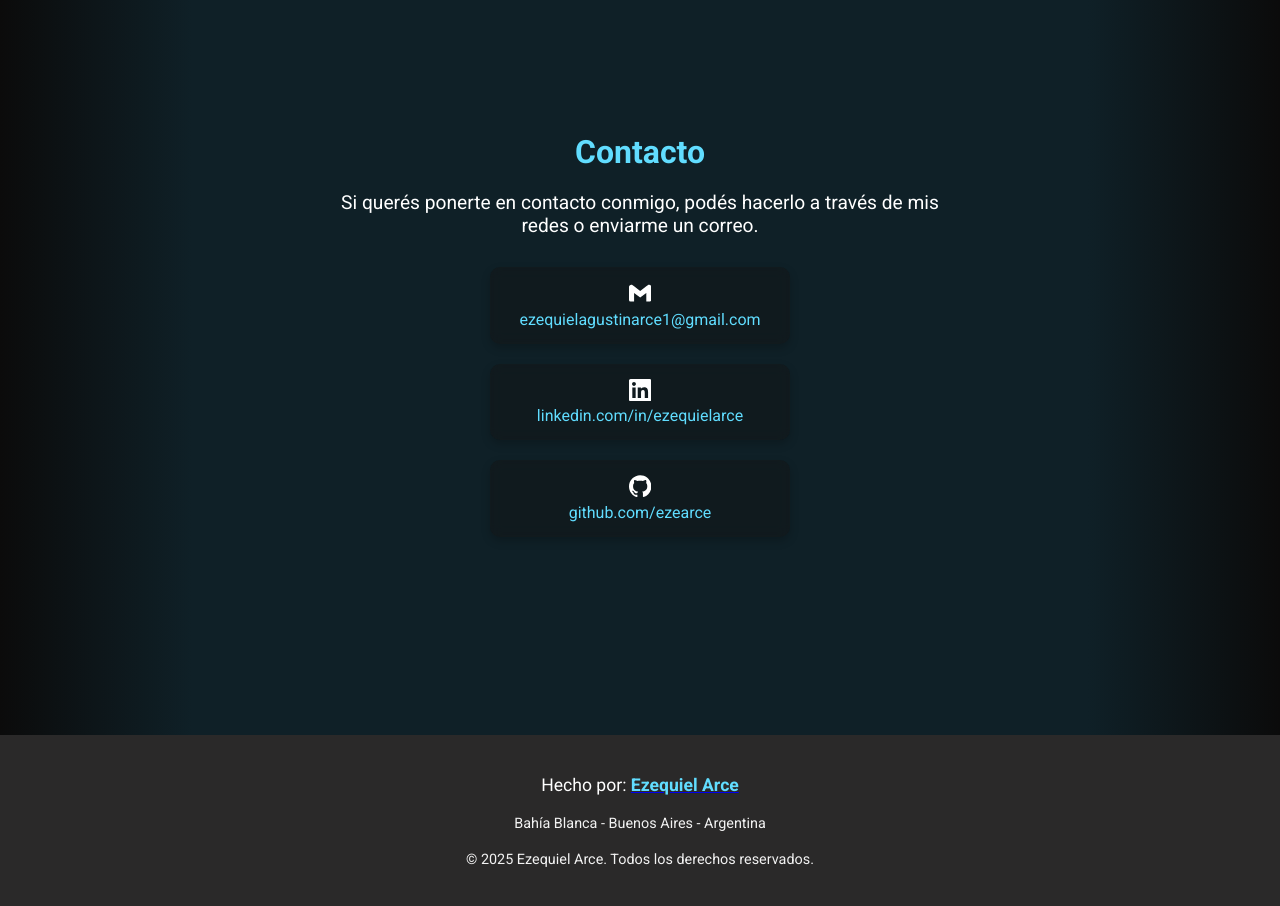
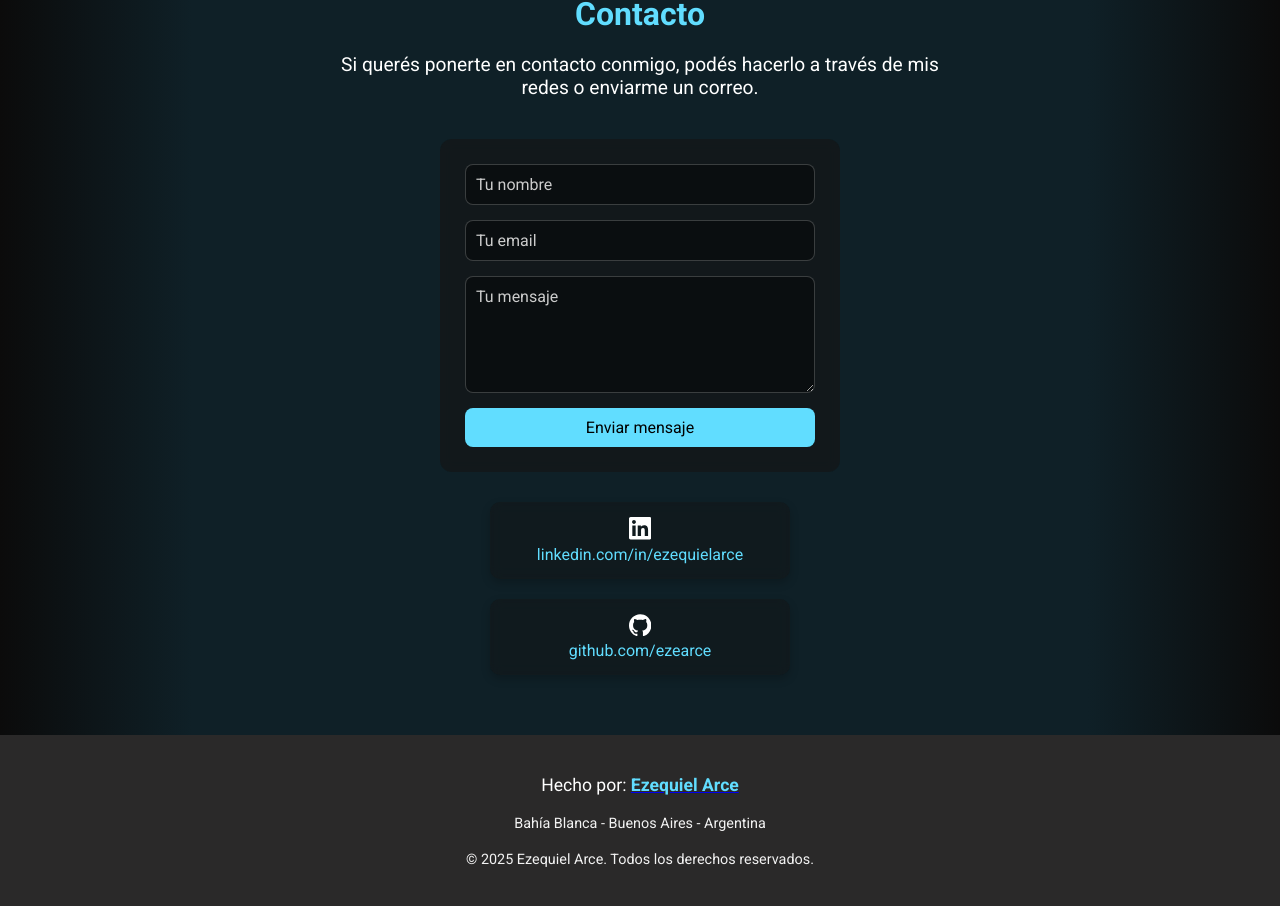
Before and after one commit to ezearce/portfolio-arce, a Next.js app: page / in a window 1280 px wide. Shown: the part 3615-4521 px from the top of the page. Built offline with nearby package versions, Linux system fonts and the light colour scheme.

Commit message:
update contact

```diff
--- a/package.json
+++ b/package.json
@@ -9,6 +9,7 @@
     "lint": "next lint"
   },
   "dependencies": {
+    "@emailjs/browser": "^4.4.1",
     "framer-motion": "^12.6.3",
     "next": "15.2.2",
     "react": "^19.0.0",
--- a/src/components/Contact.js
+++ b/src/components/Contact.js
@@ -2,10 +2,39 @@ import styles from "@/styles/Contact.module.css";
 import Image from "next/image";
 import { SiGithub, SiGmail, SiLinkedin } from "react-icons/si";
 import useInView from "@/hooks/useInView";
+import { useRef, useState } from "react";
+import emailjs from "@emailjs/browser";
 
 export default function Contact() {
   const [refTitle, isTitleVisible] = useInView();
   const [refDescription, isDescVisible] = useInView();
+  const [loading, setLoading] = useState(false);
+  const [status, setStatus] = useState(null);
+  const formRef = useRef();
+
+  const sendEmail = (e) => {
+    e.preventDefault();
+    setLoading(true);
+    setStatus(null);
+
+    emailjs
+      .sendForm(
+        "service_c599kaq",
+        "template_6gcaffp",
+        formRef.current,
+        "-T-9FFiNA-uvjQsi_"
+      )
+      .then(() => {
+        setStatus("success");
+        formRef.current.reset();
+      })
+      .catch(() => {
+        setStatus("error");
+      })
+      .finally(() => {
+        setLoading(false);
+      });
+  };
 
   return (
     <section id="contact" className={`${styles.contact} sectionBg`}>
@@ -33,22 +62,56 @@ export default function Contact() {
         Si querés ponerte en contacto conmigo, podés hacerlo a través de mis redes o enviarme un correo.
       </p>
 
+      <form
+        ref={formRef}
+        onSubmit={sendEmail}
+        className={styles.form}
+      >
+        <input
+          type="text"
+          name="user_name"
+          placeholder="Tu nombre"
+          required
+        />
+
+        <input
+          type="email"
+          name="user_email"
+          placeholder="Tu email"
+          required
+        />
+
+        <textarea
+          name="message"
+          placeholder="Tu mensaje"
+          rows={5}
+          required
+        />
+
+        <button type="submit" disabled={loading}>
+          {loading ? "Enviando..." : "Enviar mensaje"}
+        </button>
+
+        {status === "success" && (
+          <p className={styles.success}>Mensaje enviado correctamente.</p>
+        )}
+
+        {status === "error" && (
+          <p className={styles.error}>Error al enviar el mensaje.</p>
+        )}
+
+      </form>
+
       <div className={styles.contactContainer}>
         {[
           {
             id: 1,
-            icon: <SiGmail />,
-            content: "ezequielagustinarce1@gmail.com",
-            link: "mailto:ezequielagustinarce1@gmail.com",
-          },
-          {
-            id: 2,
             icon: <SiLinkedin />,
             content: "linkedin.com/in/ezequielarce",
             link: "https://www.linkedin.com/in/ezequiel-arce-4457371b7/",
           },
           {
-            id: 3,
+            id: 2,
             icon: <SiGithub />,
             content: "github.com/ezearce",
             link: "https://github.com/ezearce",
--- a/src/styles/Contact.module.css
+++ b/src/styles/Contact.module.css
@@ -98,3 +98,63 @@
   opacity: 1 !important;
   transform: translateY(0) !important;
 }
+
+.form {
+  display: flex;
+  flex-direction: column;
+  gap: 15px;
+  margin-top: 40px;
+  width: 100%;
+  max-width: 400px;
+  background: rgba(20,20,20,0.6);
+  padding: 25px;
+  border-radius: 12px;
+  backdrop-filter: blur(6px);
+}
+
+.form input,
+.form textarea {
+  background: rgba(0,0,0,0.4);
+  border: 1px solid rgba(255,255,255,0.2);
+  border-radius: 8px;
+  padding: 10px;
+  color: white;
+  font-size: 1rem;
+}
+
+.form input::placeholder,
+.form textarea::placeholder {
+  color: #ccc;
+}
+
+.form button {
+  background: #61ddff;
+  color: #000;
+  border: none;
+  padding: 10px;
+  font-size: 1rem;
+  border-radius: 8px;
+  cursor: pointer;
+  transition: transform 0.2s ease;
+}
+
+.form button:hover {
+  transform: scale(1.05);
+}
+
+.form button:disabled {
+  opacity: 0.6;
+  cursor: not-allowed;
+}
+
+.success {
+  margin-top: 10px;
+  color: #4ade80;
+  font-size: 0.95rem;
+}
+
+.error {
+  margin-top: 10px;
+  color: #f87171;
+  font-size: 0.95rem;
+}
```
Also changed, not shown: 1 other file (tests, documents, lock files or other folders).
